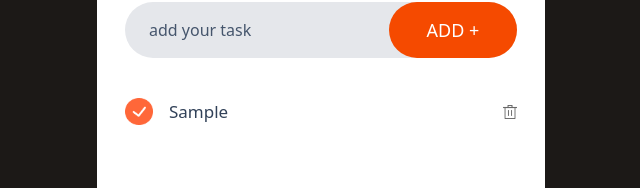
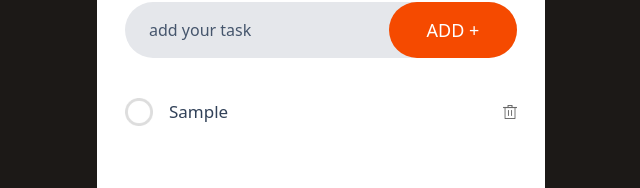
Before and after one commit to 23yuvi23/TodoReact-Tailwind, a React (Vite) app: page / in a window 1280 px wide. Both pictures are taken after typing "Sample" into the empty fields and a click on the button "ADD +". Shown: the part 243-431 px from the top of the page, without its empty margins (319-959 px from the left). Built offline with nearby package versions, Linux system fonts and the light colour scheme.

Commit message:
completed todo with all features

```diff
--- a/src/components/ToDo.jsx
+++ b/src/components/ToDo.jsx
@@ -1,4 +1,4 @@
-import React, { useRef , useState} from 'react'
+import React, { useEffect, useRef , useState} from 'react'
 import todo_icon from "../assets/todo_icon.png"
 import TodoItems from './TodoItems'
 
@@ -20,7 +20,7 @@
       return null
     }
 
-    // status done or not done
+    // ---------------------status done or not done
     const newTodo = {
       id: Date.now(),
       text :inputText,
@@ -33,12 +33,29 @@
     inputRef.current.value="";
   }
 
-  // delete todo logic
+
+  // ------------------delete todo logic
   const deleteTodo = (id)=>{
     setTodoList((prvTodos)=>{
       return prvTodos.filter((todo)=> todo.id!==id)
     })
   }
+
+  //-------toggle complete or not logic
+  const toggle = (id)=>{
+    setTodoList((prevTodos)=>{
+      return prevTodos.map((todo)=>{
+        if(todo.id === id){
+          return {...todo, isComplete:!todo.isComplete}     // if true then false if false it wil make it true
+        }
+        return todo;      // return other item without changing status
+      })
+    })
+  }
+
+  useEffect(()=>{
+    // console.log(todoList);
+  },[todoList])
 
   return (
     <div className='bg-white place-self-center w-11/12 max-w-md flex flex-col p-7 min-h-[550px] rounded-xl '>
@@ -68,7 +85,7 @@
         {/* //now this code will display the todo in screen that we input  */}
         {todoList.map((item,index)=>{
             return <TodoItems key={index} text ={item.text} id={item.id}
-            isComplete={item.isComplete} deleteTodo={deleteTodo}/>
+            isComplete={item.isComplete} deleteTodo={deleteTodo} toggle={toggle}/>
         })}
 
         {/* //   ------- hard coded value */}
--- a/src/components/TodoItems.jsx
+++ b/src/components/TodoItems.jsx
@@ -3,13 +3,15 @@
 import not_tick from "../assets/not_tick.png"
 import delete_icon from "../assets/delete.png"
 
-const TodoItems = ({text,id,isComplete,deleteTodo}) => {
+const TodoItems = ({text,id,isComplete,deleteTodo,toggle}) => {
   return (
     <div className='flex items-center my-3 gap-2'>
 
-        <div className='flex flex-1 items-center cursor-pointer'>
-            <img className='w-7' src={tick} alt="tick" />
-            <p className='text-slate-700 ml-4 text-[17px]'>
+        <div onClick={()=>{toggle(id)}} className='flex flex-1 items-center cursor-pointer'>
+                {/*//if complete tick else nottick */}
+             <img className='w-7' src={isComplete ? tick : not_tick} alt="tick" />
+            <p className={`text-slate-700 ml-4 text-[17px] decoration-slate-500
+                ${isComplete ? "line-through" : ""}`}>
                 {text}
                 </p>
         </div>
```
